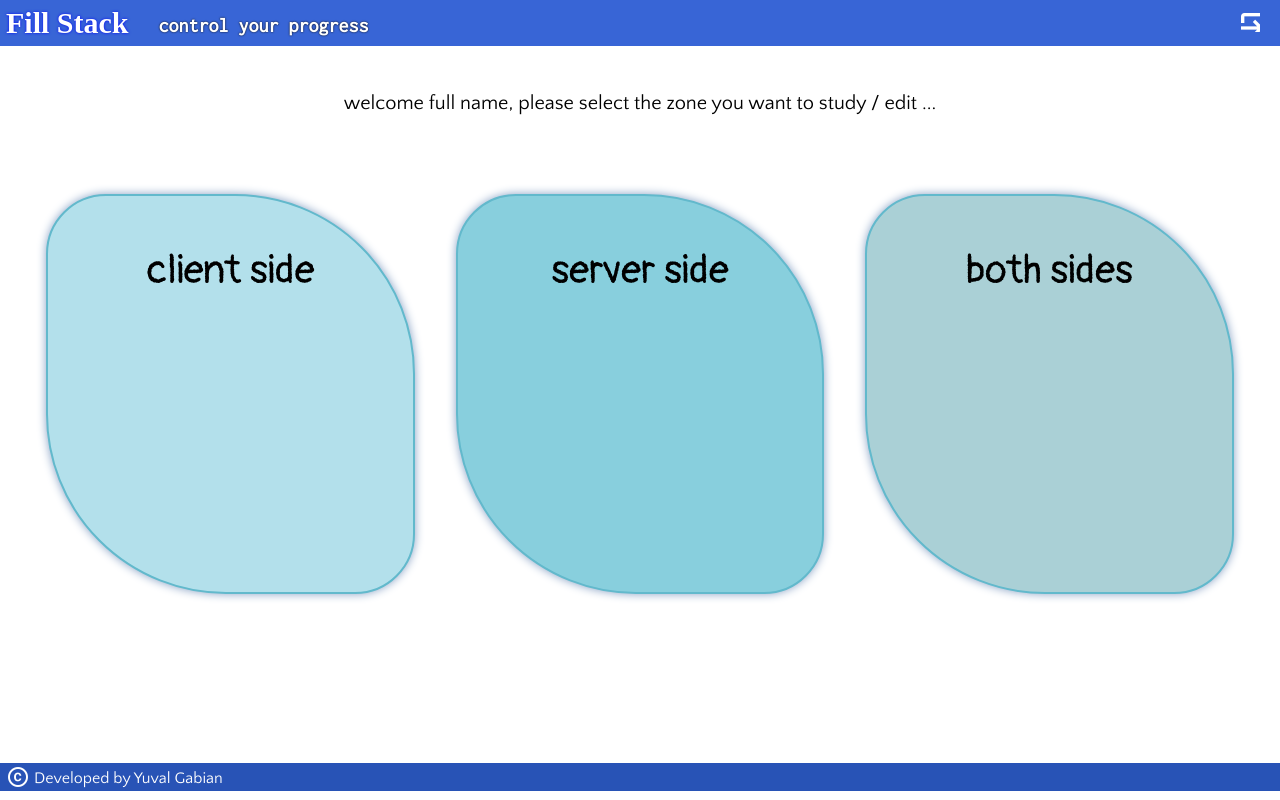
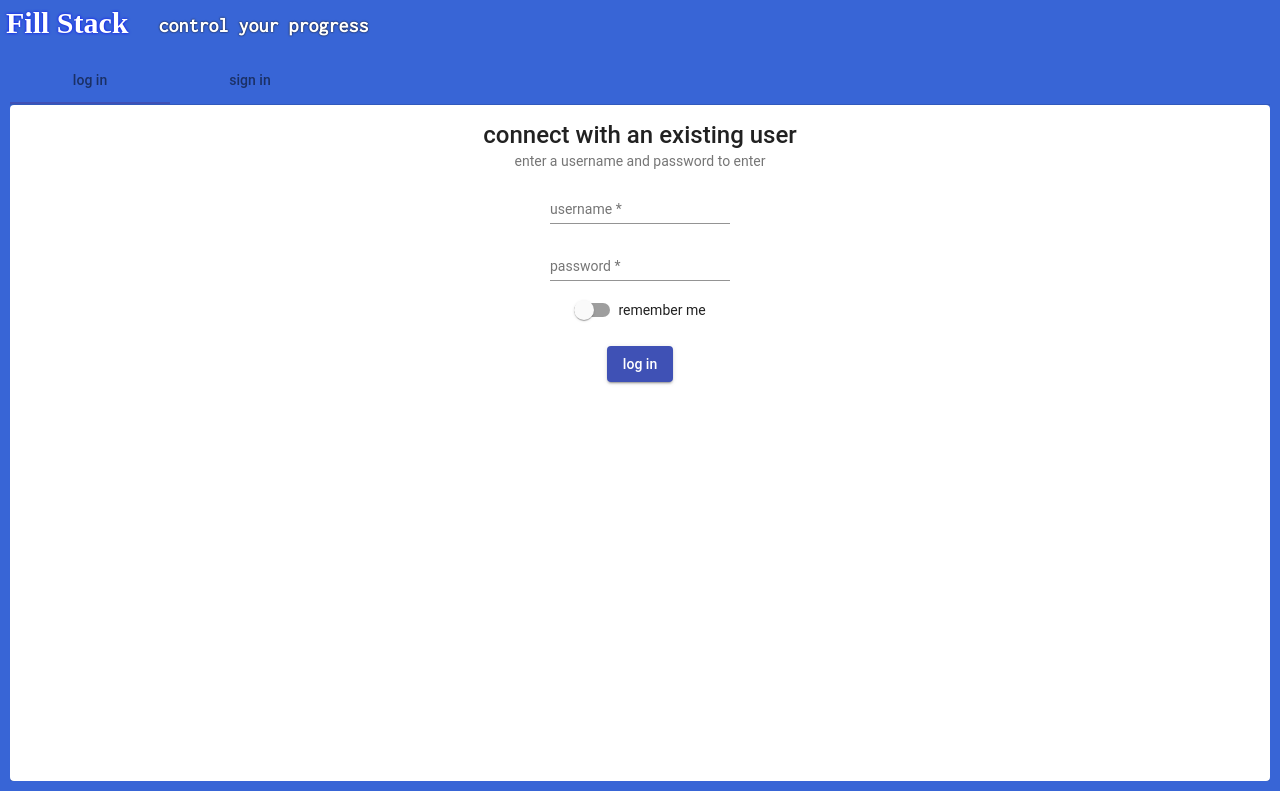
Before and after one commit to yuvalGab/fill-stack, an Angular app: page / in a window 1280 px wide. Built offline with nearby package versions, Linux system fonts and the light colour scheme; a web font is replaced by a local one.

Commit message:
add FormsModule to log in and sign in forms

```diff
--- a/src/app/app.component.html
+++ b/src/app/app.component.html
@@ -1,2 +1,2 @@
-<!-- <app-login></app-login> -->
-<app-home></app-home>
+<app-login></app-login>
+<!-- <app-home></app-home> -->
--- a/src/app/app.module.ts
+++ b/src/app/app.module.ts
@@ -1,5 +1,6 @@
 import { BrowserModule } from '@angular/platform-browser';
 import { NgModule } from '@angular/core';
+import { FormsModule } from '@angular/forms';
 import { BrowserAnimationsModule } from '@angular/platform-browser/animations';
 import { MatTabsModule } from '@angular/material/tabs';
 import { MatCardModule } from '@angular/material/card';
@@ -29,6 +30,7 @@ import { FooterComponent } from './common/footer/footer.component';
   ],
   imports: [
     BrowserModule,
+    FormsModule,
     BrowserAnimationsModule,
     MatTabsModule,
     MatCardModule,
--- a/src/app/login/login-card/login-card.component.css
+++ b/src/app/login/login-card/login-card.component.css
@@ -2,6 +2,10 @@
     height: calc(100vh - 124px);
     overflow-y: auto;
     text-align: center;
+}
+
+.error {
+    color: red;
 }
 
 @media screen and (max-width: 420px) {
--- a/src/app/login/login-card/login-card.component.html
+++ b/src/app/login/login-card/login-card.component.html
@@ -1,22 +1,23 @@
 <mat-card class="card">
   <mat-card-title>connect with an existing user</mat-card-title>
   <mat-card-subtitle>enter a username and password to enter</mat-card-subtitle>
-    <form (submit)="onSubmit($event, username.value, password.value, rememberMe.checked)">
+    <form #loginForm="ngForm" (ngSubmit)="onSubmit(loginForm)">
       <mat-card-content>
         <div>
           <mat-form-field>
-            <input matInput #username placeholder="username" minlength="4" maxlength="10" required>
+            <input matInput ngModel name="username" placeholder="username" minlength="4" maxlength="10" required>
           </mat-form-field>
         </div>
         <div>
           <mat-form-field>
-            <input matInput #password placeholder="password" type="password" minlength="6" maxlength="12" required>
+            <input matInput ngModel name="password" placeholder="password" type="password" minlength="6" maxlength="12" required>
           </mat-form-field>
         </div>
-        <mat-slide-toggle #rememberMe>remember me</mat-slide-toggle>
+        <mat-slide-toggle ngModel name="rememberMe">remember me</mat-slide-toggle>
       </mat-card-content>
       <mat-card-actions>
           <button mat-raised-button color="primary">log in</button>
       </mat-card-actions>
   </form>
+  <p class="error">{{error}}</p>
 </mat-card>
--- a/src/app/login/login-card/login-card.component.ts
+++ b/src/app/login/login-card/login-card.component.ts
@@ -6,17 +6,21 @@ import { Component, OnInit } from '@angular/core';
   styleUrls: ['./login-card.component.css']
 })
 export class LoginCardComponent implements OnInit {
+  error:string = '';
 
   constructor() { }
 
   ngOnInit() {
   }
 
-  onSubmit(e, username, password, rememberMe) {
-    e.preventDefault()
-    console.log('username: ', username)
-    console.log('password: ', password)
-    console.log('remember me: ', rememberMe)
+  onSubmit(data) {
+    const { valid, value } = data;
+    if (valid) {
+      this.error = '';
+      console.log(value);
+    } else {
+      this.error = 'please fill in valid fields';
+    }
   }
 
 }
--- a/src/app/login/signin-card/signin-card.component.css
+++ b/src/app/login/signin-card/signin-card.component.css
@@ -2,6 +2,10 @@
     height: calc(100vh - 124px);
     overflow-y: auto;
     text-align: center;
+}
+
+.error {
+    color: red;
 }
 
 @media screen and (max-width: 420px) {
--- a/src/app/login/signin-card/signin-card.component.html
+++ b/src/app/login/signin-card/signin-card.component.html
@@ -1,31 +1,31 @@
 <mat-card class="card">
   <mat-card-title>create a new user</mat-card-title>
   <mat-card-subtitle>fill out all fields below to create a new user</mat-card-subtitle>
-  <form (submit)="onSubmit($event, fullName.value, email.value, username.value, password.value, retypePassword.value)">
+  <form #signInForm="ngForm" (ngSubmit)="onSubmit(signInForm)">
     <mat-card-content>
       <div>
         <mat-form-field>
-          <input matInput #fullName placeholder="full name" required>
+          <input matInput ngModel name="fullName" placeholder="full name" required>
         </mat-form-field>
       </div>
       <div>
         <mat-form-field>
-          <input matInput #email placeholder="email" type="email" required>
+          <input matInput ngModel name="email" placeholder="email" type="email" required>
         </mat-form-field>
       </div>
       <div>
         <mat-form-field>
-          <input matInput #username placeholder="username" minlength="4" maxlength="10" required>
+          <input matInput ngModel name="username" placeholder="username" minlength="4" maxlength="10" required>
         </mat-form-field>
       </div>
       <div>
         <mat-form-field>
-          <input matInput #password placeholder="password" minlength="6" maxlength="12" required>
+          <input matInput ngModel name="password" placeholder="password" minlength="6" maxlength="12" required>
         </mat-form-field>
       </div>
       <div>
         <mat-form-field>
-          <input matInput #retypePassword placeholder="retype password" minlength="6" maxlength="12" required>
+          <input matInput ngModel name="retypePassword" placeholder="retype password" minlength="6" maxlength="12" required>
         </mat-form-field>
       </div>
     </mat-card-content>
@@ -33,4 +33,5 @@
       <button mat-raised-button color="primary">sign in</button>
     </mat-card-actions>
   </form>
+  <p class="error">{{error}}</p>
 </mat-card>
--- a/src/app/login/signin-card/signin-card.component.ts
+++ b/src/app/login/signin-card/signin-card.component.ts
@@ -6,19 +6,24 @@ import { Component, OnInit } from '@angular/core';
   styleUrls: ['./signin-card.component.css']
 })
 export class SigninCardComponent implements OnInit {
+  error:string = '';
 
   constructor() { }
 
   ngOnInit() {
   }
 
-  onSubmit(e, fullName, email, username, password, retypePassword) {
-    e.preventDefault()
-    console.log('full name: ', fullName)
-    console.log('email: ', email)
-    console.log('username: ', username)
-    console.log('password: ', password)
-    console.log('retype password: ', retypePassword)
+  onSubmit(data) {
+    const { valid, value } = data;
+    if (valid) {
+
+      // TODO: chack if password === retype password
+
+      this.error = '';
+      console.log(value);
+    } else {
+      this.error = 'please fill in valid fields';
+    }
   }
 
 }
```
